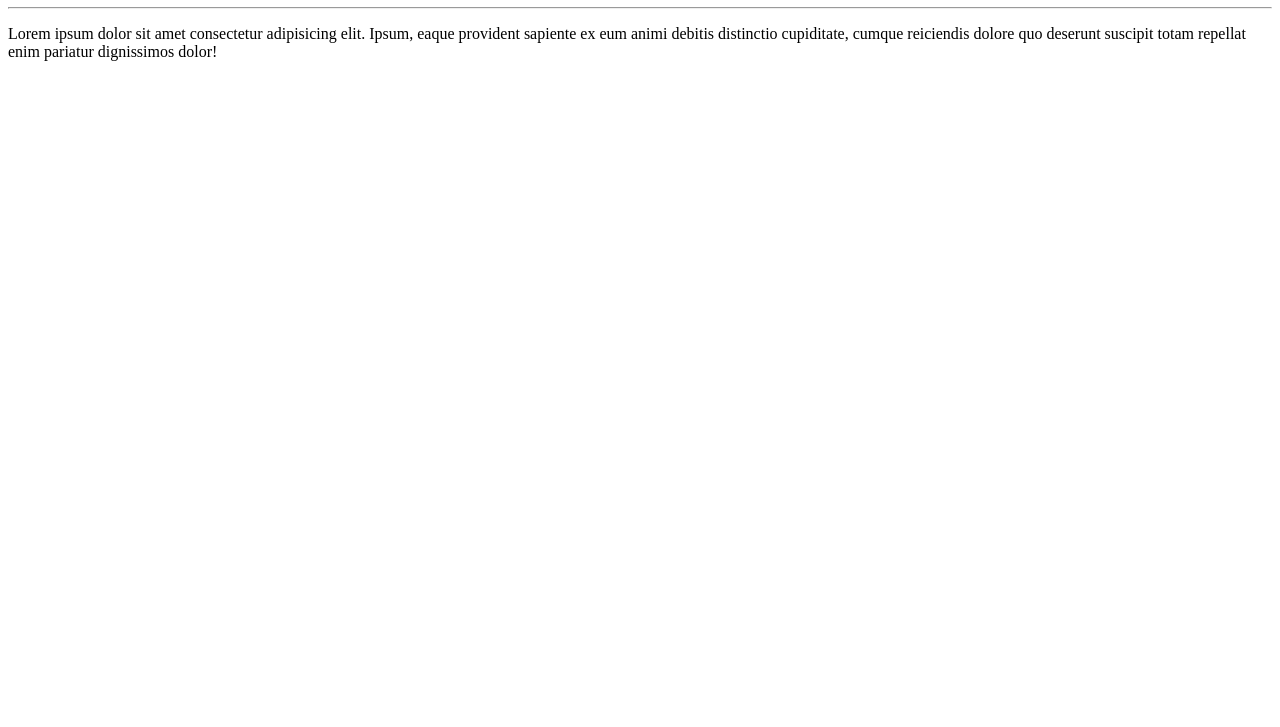
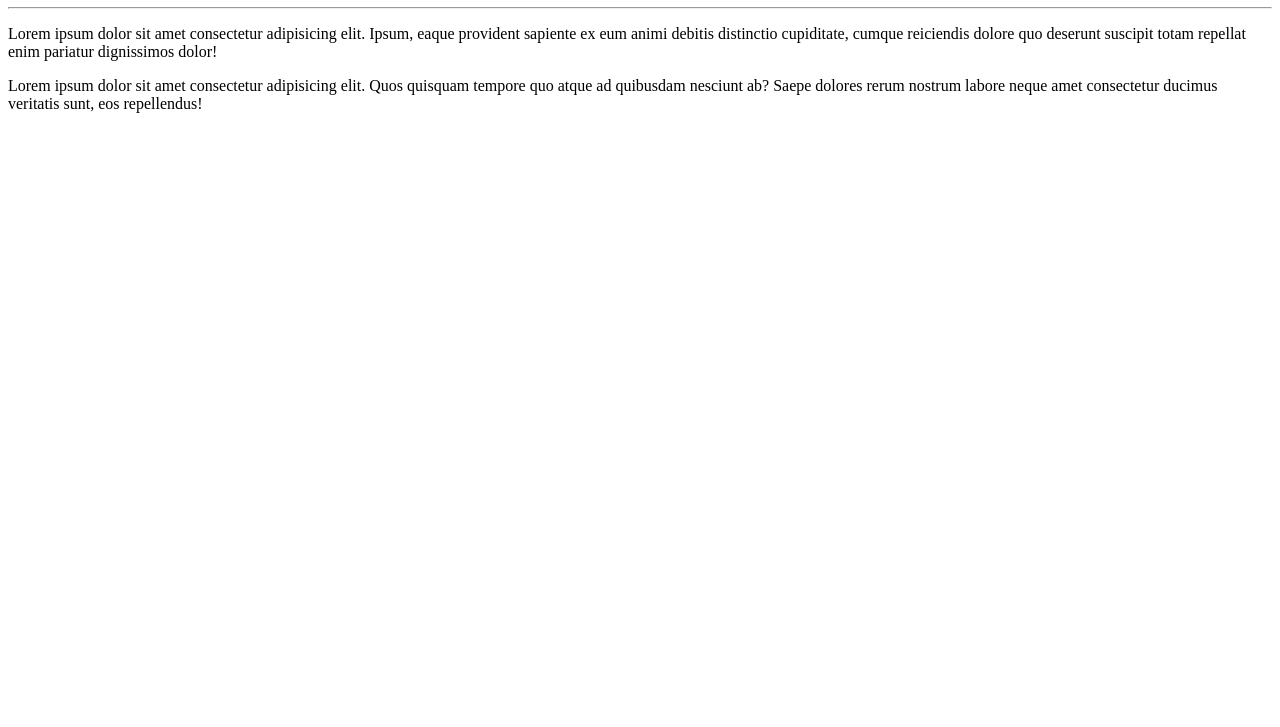
Before and after one commit to Bianca-Severiano/GitHub, a plain HTML site: page site-exemplo/index.html in a window 1280 px wide. Shown: the part 73-800 px from the top of the page. Drawn offline with Linux system fonts and the light colour scheme.

Commit message:
Adicionei um parágrafo

```diff
--- a/site-exemplo/index.html
+++ b/site-exemplo/index.html
@@ -10,5 +10,6 @@
     <h1>Olá, Mundo!</h1>
     <hr>
     <p>Lorem ipsum dolor sit amet consectetur adipisicing elit. Ipsum, eaque provident sapiente ex eum animi debitis distinctio cupiditate, cumque reiciendis dolore quo deserunt suscipit totam repellat enim pariatur dignissimos dolor!</p>
+    <p>Lorem ipsum dolor sit amet consectetur adipisicing elit. Quos quisquam tempore quo atque ad quibusdam nesciunt ab? Saepe dolores rerum nostrum labore neque amet consectetur ducimus veritatis sunt, eos repellendus!</p>
 </body>
 </html>
```
